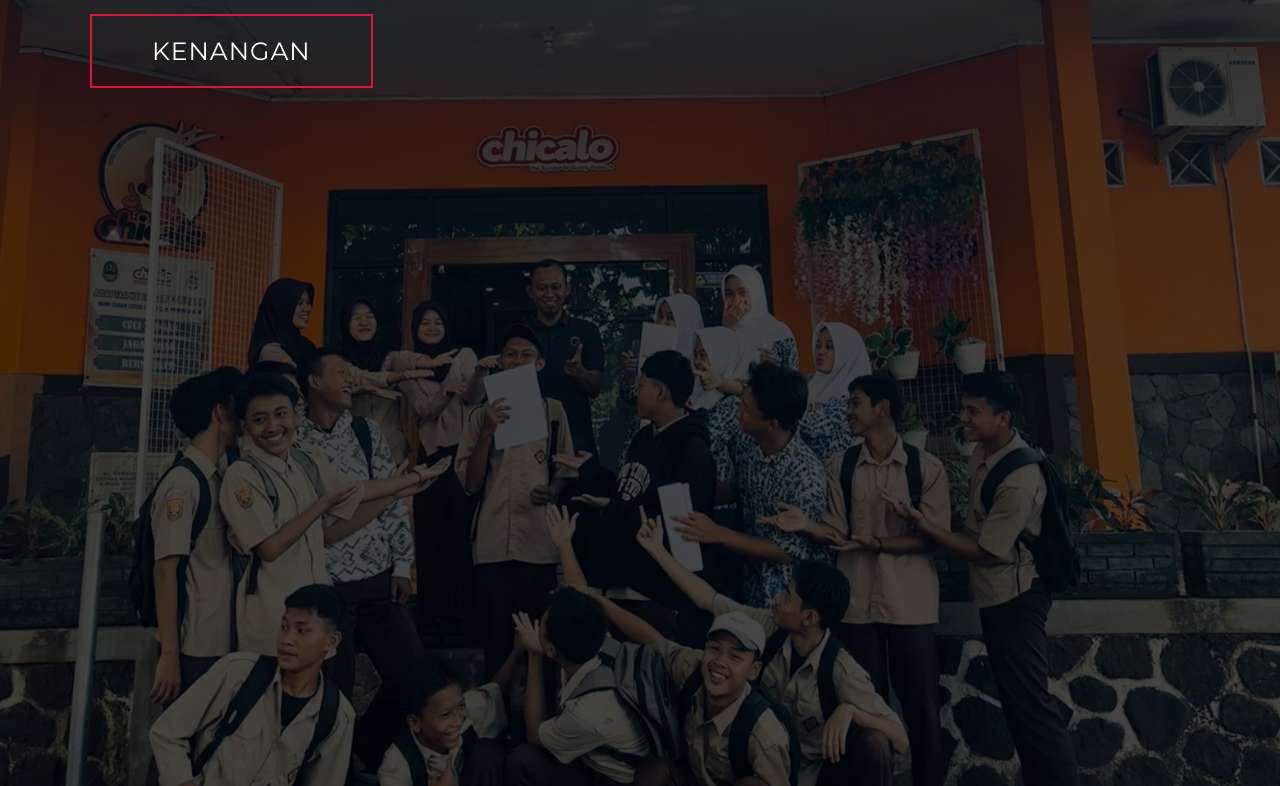
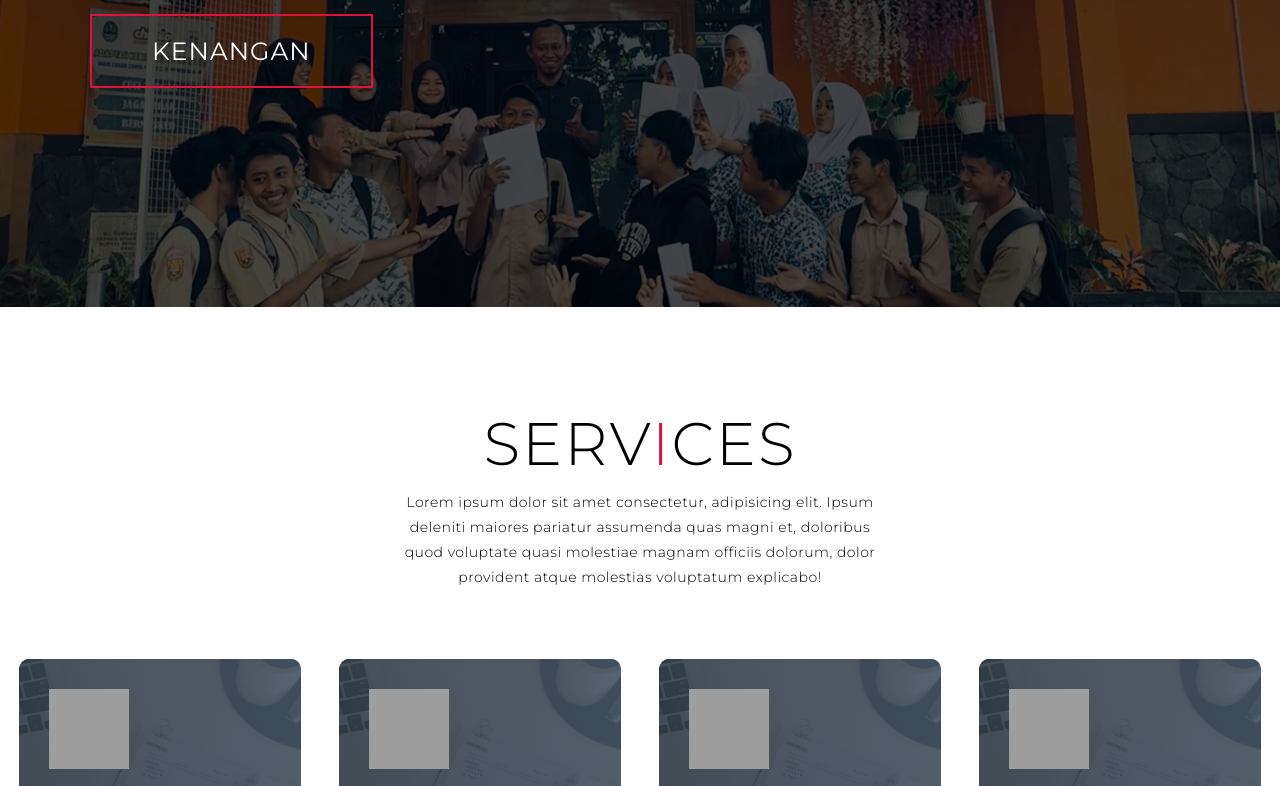
Before and after one commit to Dani820-ai/TJKTTWO, a plain HTML site: page index.html in a window 1280 px wide. Shown: the part 493-1279 px from the top of the page. Drawn offline with Linux system fonts and the light colour scheme; grey boxes are pictures that could not be loaded.

Commit message:
Update style.css

```diff
--- a/style.css
+++ b/style.css
@@ -200,11 +200,11 @@ p {
 
 /* Hero Section */
 #hero {
-	background-image: url(/img/img3.png);
+	background-image: url('img/img3.png');
 	background-size: cover;
 	background-position: center;
 	width: 100vw;
-	height: 100vw;
+	height: 100vh;
 	position: relative;
 	z-index: 1;
 }
```
